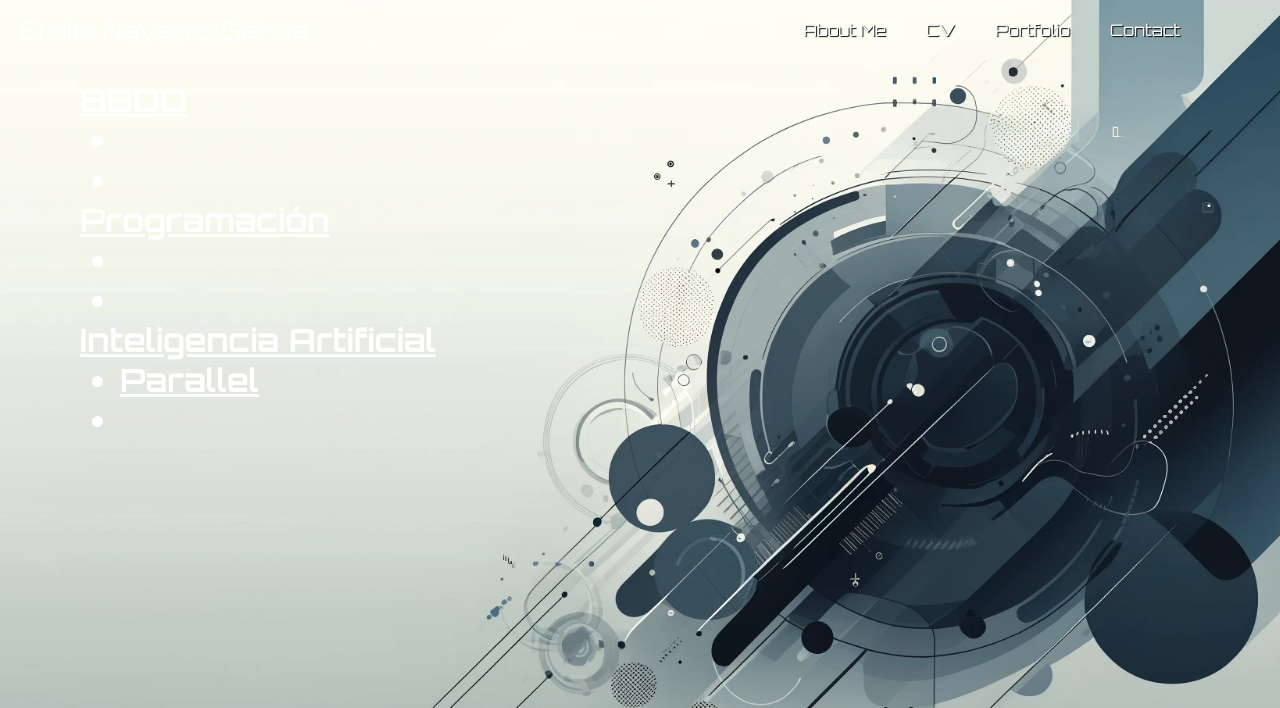
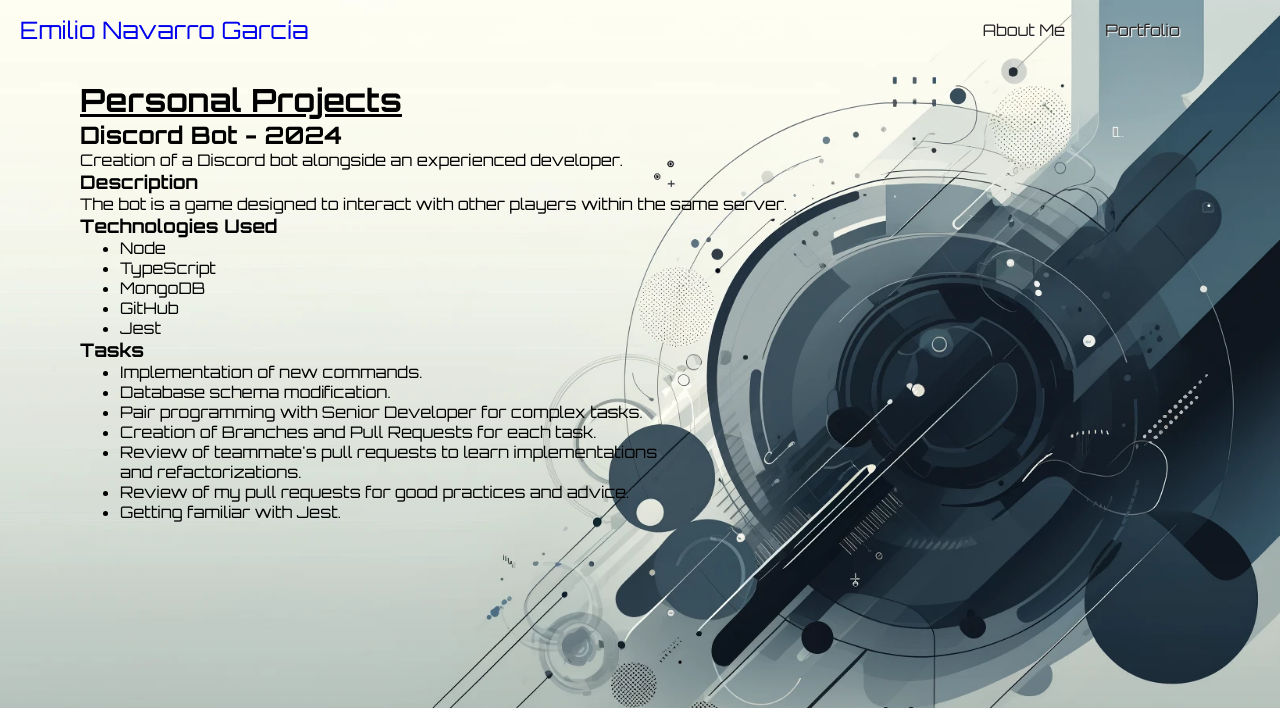
Before and after one commit to seakerop/portfolio-12-06, a plain HTML site: page Portfolio.html in a window 1280 px wide. Shown: the top 708 px of the page. Drawn offline with nearby package versions, Linux system fonts and the light colour scheme.

Commit message:
Cambios y limpieza

```diff
--- a/Portfolio.html
+++ b/Portfolio.html
@@ -1,5 +1,6 @@
 <!DOCTYPE html>
 <html lang="en">
+
 <head>
     <meta charset="UTF-8">
     <meta name="viewport" content="width=device-width, initial-scale=1.0">
@@ -8,6 +9,7 @@
     <script nomodule src="https://unpkg.com/ionicons@7.1.0/dist/ionicons/ionicons.js"></script>
     <title>Portfolio</title>
 </head>
+
 <body>
     <header>
         <a href="index.html" class="logo">Emilio Navarro García</a>
@@ -15,36 +17,51 @@
             <li>
                 <a href="Aboutme.html">About Me</a>
             </li>
-            <li>
+            <!--  <li>
                 <a href="CV.html">CV</a>
-            </li>
+            </li> -->
             <li>
                 <a href="Portfolio.html">Portfolio</a>
             </li>
-            <li>
+            <!--  <li>
                 <a href="Contacto.html">Contact</a>
-            </li>
+            </li> -->
         </ul>
     </header>
     <div class="listado">
-        <h1> BBDD
-            <ul>
-                <li></li>
-                <li></li>
-            </ul>
-        </h1>
-        <h1> Programación
-            <ul>
-                <li></li>
-                <li></li>
-            </ul>
-        </h1>
-        <h1>Inteligencia Artificial
+
+            <div class="project">
+                <h1>Personal Projects</h1>
+                <h2>Discord Bot - 2024</h2>
+                <p>Creation of a Discord bot alongside an experienced developer.</p>
+                <h3>Description</h3>
+                <p>The bot is a game designed to interact with other players within the same server.</p>
+                <h3>Technologies Used</h3>
+                <ul>
+                    <li>Node</li>
+                    <li>TypeScript</li>
+                    <li>MongoDB</li>
+                    <li>GitHub</li>
+                    <li>Jest</li>
+                </ul>
+                <h3>Tasks</h3>
+                <ul>
+                    <li>Implementation of new commands.</li>
+                    <li>Database schema modification.</li>
+                    <li>Pair programming with Senior Developer for complex tasks.</li>
+                    <li>Creation of Branches and Pull Requests for each task.</li>
+                    <li>Review of teammate's pull requests to learn implementations<br> and refactorizations.</li>
+                    <li>Review of my pull requests for good practices and advice.</li>
+                    <li>Getting familiar with Jest.</li>
+                </ul>
+            </div>
+
+
+        <!--  <h1>Inteligencia Artificial
             <ul>
                 <li><a href="https://www.instagram.com/parallel.labs?igsh=MWVuYzZiaTFsZmRtaQ==">Parallel</a></li>
-                <li></li>
             </ul>
-        </h1>
+        </h1> -->
     </div>
     <ul class="redesSociales">
         <li><a href="#">
--- a/styleAboutme.css
+++ b/styleAboutme.css
@@ -41,7 +41,6 @@ header .logo {
     text-decoration: none;
     margin-left: 20px;
     border-radius: 5px;
-    color: white;
 }
 
 header .logo:hover {
@@ -64,9 +63,9 @@ header .navbar li {
 
 header .navbar li a {
     text-decoration: none;
-    color: rgb(255, 255, 255);
+    color: rgb(42, 37, 37);
     padding: 10px;
-    text-shadow: 1px 1px 1px rgb(2, 2, 2);
+    text-shadow: 1px 1px 1px rgb(255, 255, 255);
 }
 
 header .navbar li a:hover {
@@ -80,7 +79,7 @@ header .navbar li a:hover {
     position: absolute;
     top: 10em;
     left: 5em;
-    color: white;
+    color: rgb(0, 0, 0);
     width: 70vh;
     font-size: 1.3em;
 }
--- a/styleCV.css
+++ b/styleCV.css
@@ -34,15 +34,12 @@ header {
 
 
 }
-
 header .logo {
     font-size: 1.5em;
     text-decoration: none;
     margin-left: 20px;
     border-radius: 5px;
-    color: white;
 }
-
 header .logo:hover {
     color: aliceblue;
     background-color: rgb(27, 24, 24);
@@ -63,9 +60,9 @@ header .navbar li {
 
 header .navbar li a {
     text-decoration: none;
-    color: rgb(255, 255, 255);
+    color: rgb(42, 37, 37);
     padding: 10px;
-    text-shadow: 1px 1px 1px rgb(2, 2, 2);
+    text-shadow: 1px 1px 1px rgb(255, 255, 255);
 }
 
 header .navbar li a:hover {
@@ -80,8 +77,8 @@ header .navbar li a:hover {
     position: absolute;
     width: 90%;
     margin-left: 5em;
-    text-shadow: 2px 2px 1px rgba(82, 82, 190, 0.486);
-    color: rgb(249, 249, 249);
+    text-shadow: 2px 2px 1px rgba(254, 254, 254, 0.486);
+    color: rgb(0, 0, 0);
 }
 
 .content h1 {
--- a/styleContacto.css
+++ b/styleContacto.css
@@ -1,4 +1,4 @@
-@import url('https://fonts.googleapis.com/css2?family=Orbitron:wght@400..900&display=swap');
+/* @import url('https://fonts.googleapis.com/css2?family=Orbitron:wght@400..900&display=swap');
 
 * {
     margin: 0px;
@@ -97,3 +97,4 @@ form {
     font-size: 2.5em;
     color: white;
 }
+ */
--- a/stylePortfolio.css
+++ b/stylePortfolio.css
@@ -41,7 +41,6 @@ header .logo {
     text-decoration: none;
     margin-left: 20px;
     border-radius: 5px;
-    color: white;
 }
 
 header .logo:hover {
@@ -64,9 +63,9 @@ header .navbar li {
 
 header .navbar li a {
     text-decoration: none;
-    color: rgb(255, 255, 255);
+    color: rgb(42, 37, 37);
     padding: 10px;
-    text-shadow: 1px 1px 1px rgb(2, 2, 2);
+    text-shadow: 1px 1px 1px rgb(255, 255, 255);
 }
 
 header .navbar li a:hover {
@@ -79,14 +78,14 @@ header .navbar li a:hover {
     position: absolute;
     top: 5em;
     left: 5em;
-    color: white;
+    color: rgb(1, 1, 1);
 
 }
 .listado h1 {
     text-decoration: underline;
 }
 .listado a{
-    color: rgb(255, 255, 255);
+    color: rgb(0, 0, 0);
 }
 
 .redesSociales {
```
Also changed, not shown: Aboutme.html (+10 -9 lines), CV.html (+2 -52 lines), Contacto.html (+2 -2 lines), index.html (+6 -6 lines).
